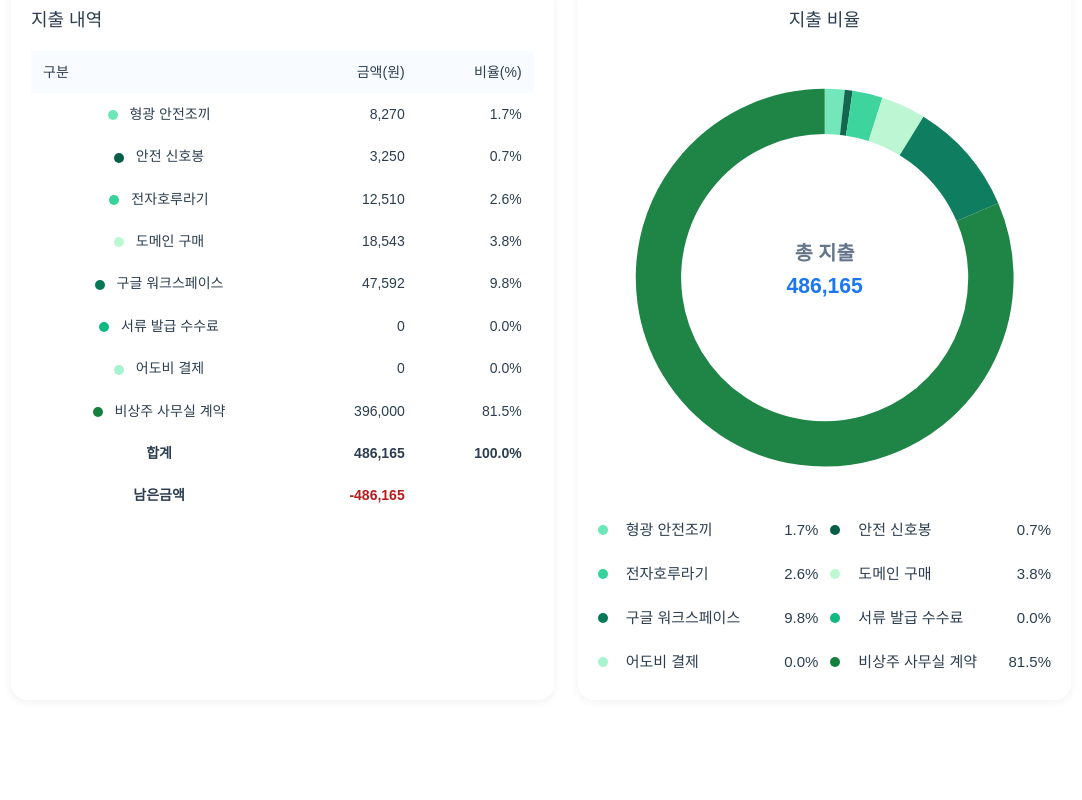
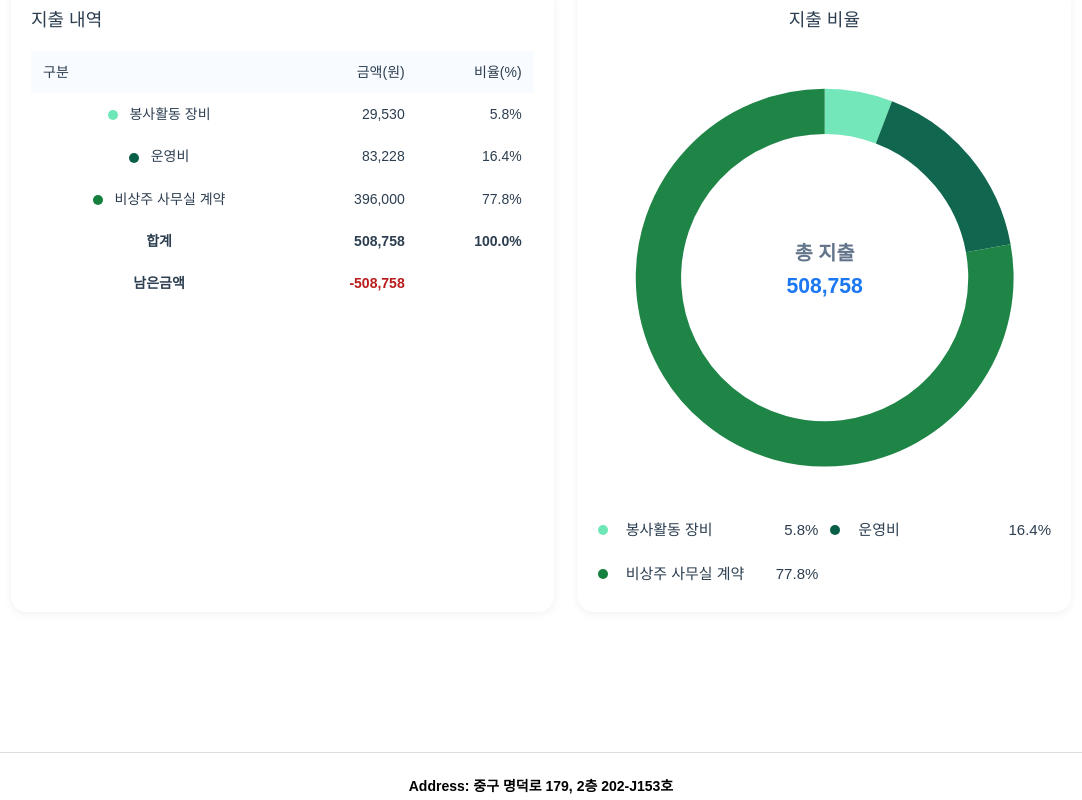
Before and after one commit to wooju8303/WYEA-frontend, a Vue app: page /financialreport in a window 1280 px wide. Shown: the part 1000-1800 px from the top of the page, without its empty margins (99-1181 px from the left). Built offline with nearby package versions, Linux system fonts and the light colour scheme; what quasar would draw is missing.

Commit message:
재정보고 업데이트, 푸터 변경

```diff
--- a/src/App.vue
+++ b/src/App.vue
@@ -28,7 +28,7 @@
     </main>
     <footer v-if="footerVisible" class="frfooter">
       <div class="frfooter-top">
-        <p>주소</p>
+        <p>Address: 중구 명덕로 179, 2층 202-J153호</p>
         <p>
           contact us: wyea@wyea.info
         </p>
--- a/src/views/FinancialReport.vue
+++ b/src/views/FinancialReport.vue
@@ -40,13 +40,8 @@ const incomeitems2026 = ref<Item[]>([
 // #E2E8F0 (연한 실버톤)
 
 const spendingitems2025 = ref<Item[]>([
-  { label: '형광 안전조끼', amount: 8_270, color: '#6EE7B7' },
-  { label: '안전 신호봉', amount: 3_250, color: '#065F46' },
-  { label: '전자호루라기', amount: 12_510, color: '#34D399' },
-  { label: '도메인 구매', amount: 18_543, color: '#BBF7D0' },
-  { label: '구글 워크스페이스', amount: 47_592, color: '#047857' },
-  { label: '서류 발급 수수료', amount: 0, color: '#10B981' },
-  { label: '어도비 결제', amount: 0, color: '#A7F3D0' },
+  { label: '봉사활동 장비', amount: 29_530, color: '#6EE7B7' },
+  { label: '운영비', amount: 83_228, color: '#065F46' },
   { label: '비상주 사무실 계약', amount: 396_000, color: '#15803D' },
 ])
 
--- a/src/views/HomeView.vue
+++ b/src/views/HomeView.vue
@@ -360,9 +360,9 @@ onBeforeUnmount(() => {
 
   <footer class="footer" :class="{ show: footerVisible }">
     <div class="footer-top">
-      <p>대구광역시 중구 명덕로 179, 2층 202-J153호</p>
+      <p>Address: 중구 명덕로 179, 2층 202-J153호</p>
       <p>
-        contact us: wyea@wyea.info
+        Contact us: wyea@wyea.info
       </p>
     </div>
     <div class="footer-middle">
```
